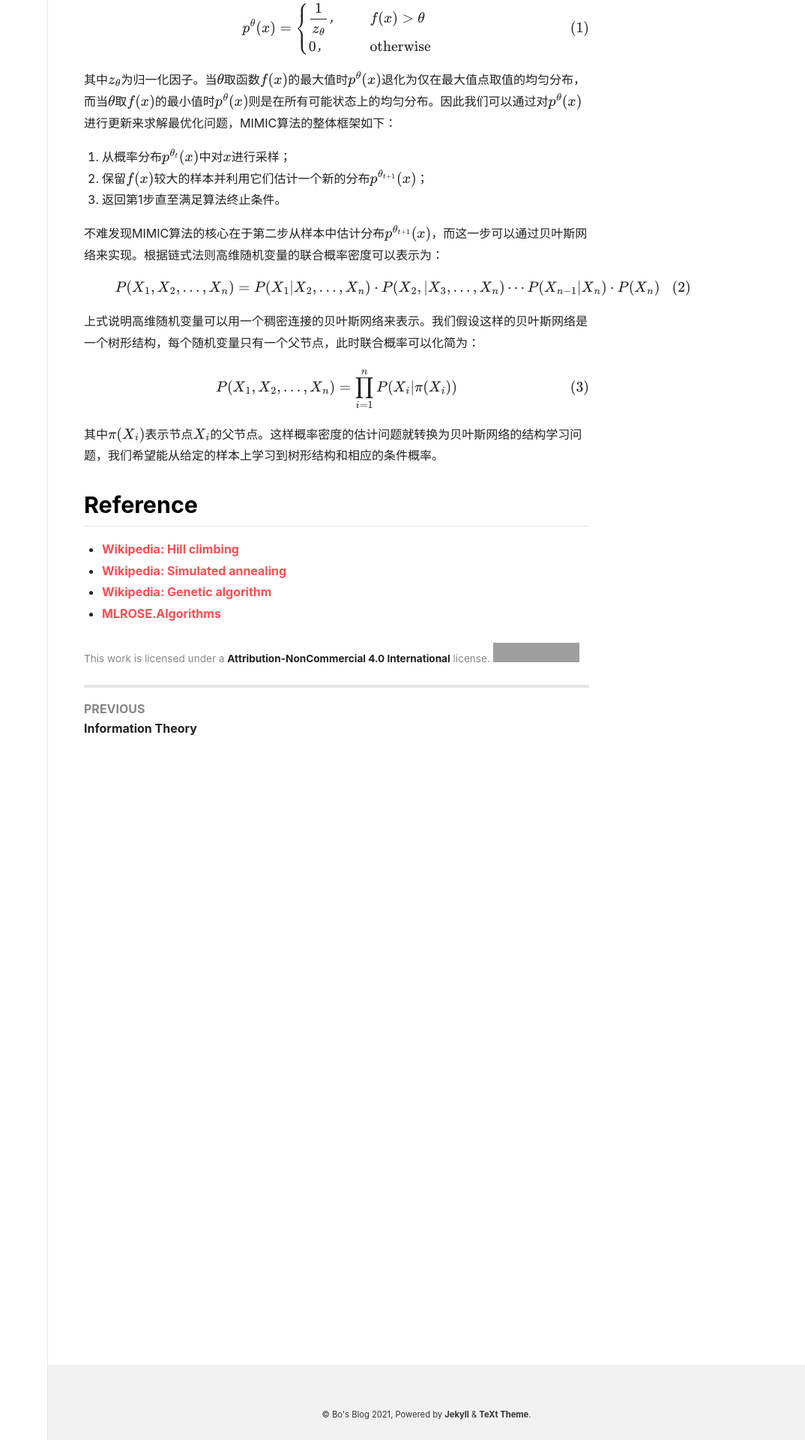
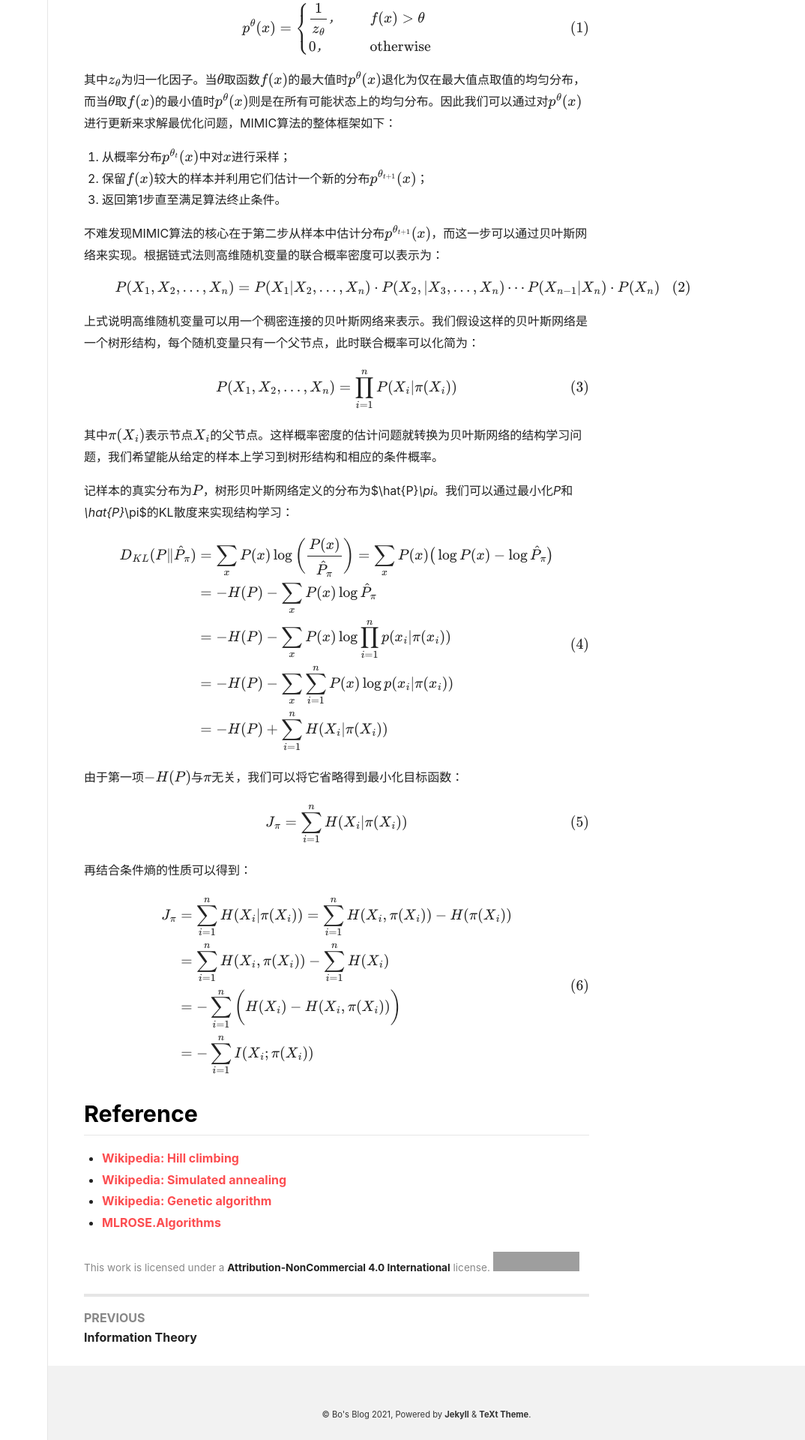
Before and after one commit to peng00bo00/peng00bo00_previous_blog, a Jekyll site: the page built from _posts/2021-10-04-OMSCS-ML-NOTES-10.md, in a window 1280 px wide. Shown: the part 2000-3920 px from the top of the page at 75% size, without its empty margins (206-1280 px from the left). Built offline with Jekyll 4.4.1, drawn with Linux system fonts in a browser that asks for light colours; nearby versions of some CDN libraries; formulas are drawn with MathJax 3; grey boxes are pictures that could not be loaded.

Commit message:
Update 2021-10-04-OMSCS-ML-NOTES-10.md

```diff
--- a/_posts/2021-10-04-OMSCS-ML-NOTES-10.md
+++ b/_posts/2021-10-04-OMSCS-ML-NOTES-10.md
@@ -82,6 +82,35 @@ $$
 
 其中$\pi(X_i)$表示节点$X_i$的父节点。这样概率密度的估计问题就转换为贝叶斯网络的结构学习问题，我们希望能从给定的样本上学习到树形结构和相应的条件概率。
 
+记样本的真实分布为$P$，树形贝叶斯网络定义的分布为$\hat{P}_\pi$。我们可以通过最小化$P$和$\hat{P}_\pi$的KL散度来实现结构学习：
+
+$$
+\begin{aligned}
+D_{KL} (P \Vert \hat{P}_\pi) &= \sum_x P(x) \log \bigg( \frac{P(x)}{\hat{P}_\pi} \bigg) =  \sum_x P(x) \big( \log P(x) - \log \hat{P}_\pi \big) \\
+&= -H(P) - \sum_x P(x) \log \hat{P}_\pi \\
+&= -H(P) - \sum_x P(x) \log \prod_{i=1}^n p(x_i \vert \pi(x_i)) \\
+&= -H(P) - \sum_x \sum_{i=1}^n P(x) \log p(x_i \vert \pi(x_i)) \\
+&= -H(P) + \sum_{i=1}^n H(X_i \vert \pi(X_i))
+\end{aligned}
+$$
+
+由于第一项$-H(P)$与$\pi$无关，我们可以将它省略得到最小化目标函数：
+
+$$
+J_\pi = \sum_{i=1}^n H(X_i \vert \pi(X_i))
+$$
+
+再结合条件熵的性质可以得到：
+
+$$
+\begin{aligned}
+J_\pi &= \sum_{i=1}^n H(X_i \vert \pi(X_i)) = \sum_{i=1}^n H(X_i, \pi(X_i)) - H(\pi(X_i)) \\
+&= \sum_{i=1}^n H(X_i, \pi(X_i)) - \sum_{i=1}^n H(X_i) \\
+&= - \sum_{i=1}^n \bigg( H(X_i) - H(X_i, \pi(X_i)) \bigg) \\
+&= - \sum_{i=1}^n I(X_i ; \pi(X_i))
+\end{aligned}
+$$
+
 ## Reference
 
 - [Wikipedia: Hill climbing](https://en.wikipedia.org/wiki/Hill_climbing)
```
